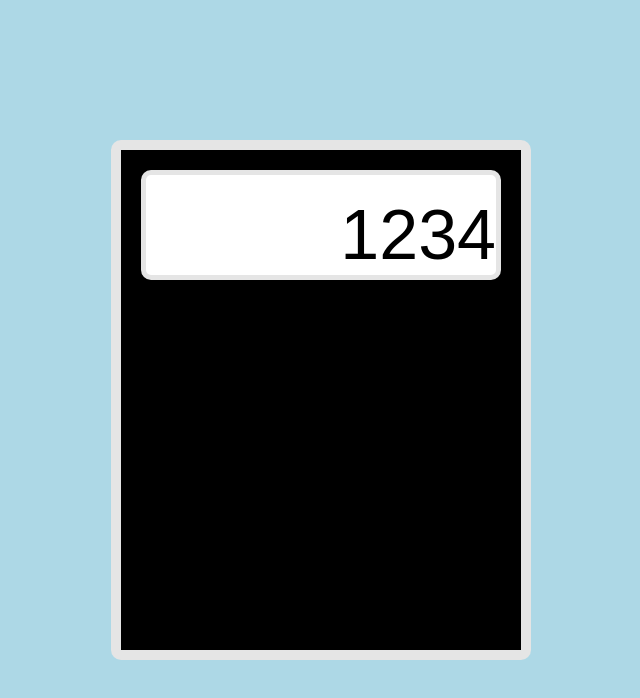
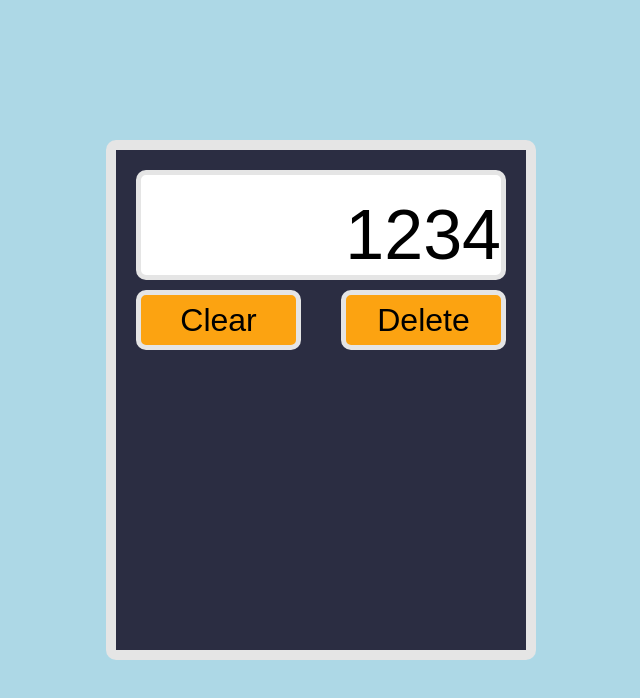
Before and after one commit to msuruwka9/webCalculator, a plain HTML site: page index.html in a window 1280 px wide. Shown: the whole page, without its empty margins (319-959 px from the left). Drawn offline with Linux system fonts and the light colour scheme.

Commit message:
add clear and delete button

```diff
--- a/index.html
+++ b/index.html
@@ -11,6 +11,10 @@
 <body>
     <div id="calculator-body">
         <div id="display"><p id="bottom">1234</p></div>
+        <div id="top-buttons-container">
+            <div id="clear" class="top-button"><p>Clear</p></div>
+            <div id="delete" class="top-button"><p>Delete</p></div>
+        </div>
     </div>
 </body>
 </html>
--- a/styles.css
+++ b/styles.css
@@ -8,21 +8,24 @@ html{
 }
 
 #calculator-body{
-    background-color: black;
-    width: 400px;
+    background-color: #2b2d42;
+    min-width: 400px;
     height: 500px;
     border: 10px solid #e5e5e5;
     border-radius: 10px;
     display: flex;
-    justify-content: center;
+    flex-wrap: wrap;
+    flex-direction: column;
+    justify-content: flex-start;
 }
 
 #display{
     position: relative;
     background-color: white;
-    width: 100%;
+    width: 360px;
     height: 20%;
     margin: 20px;
+    margin-bottom: 5px;
     border: 5px solid #e5e5e5;
     border-radius: 10px;
     font-size: 70px
@@ -34,3 +37,23 @@ html{
     right: 0;
     margin: 0;
 }
+
+#top-buttons-container{
+    display: flex;
+    width: 100%;
+}
+
+.top-button{
+    display: flex;
+    width: 50%;
+    margin: 20px;
+    margin-top: 5px;
+    margin-bottom: 5px;
+    height: 50px;
+    border: 5px solid #e5e5e5;
+    border-radius: 10px;
+    background-color: #fca311;
+    font-size: 2rem;
+    align-items: center;
+    justify-content: center;
+}
```
